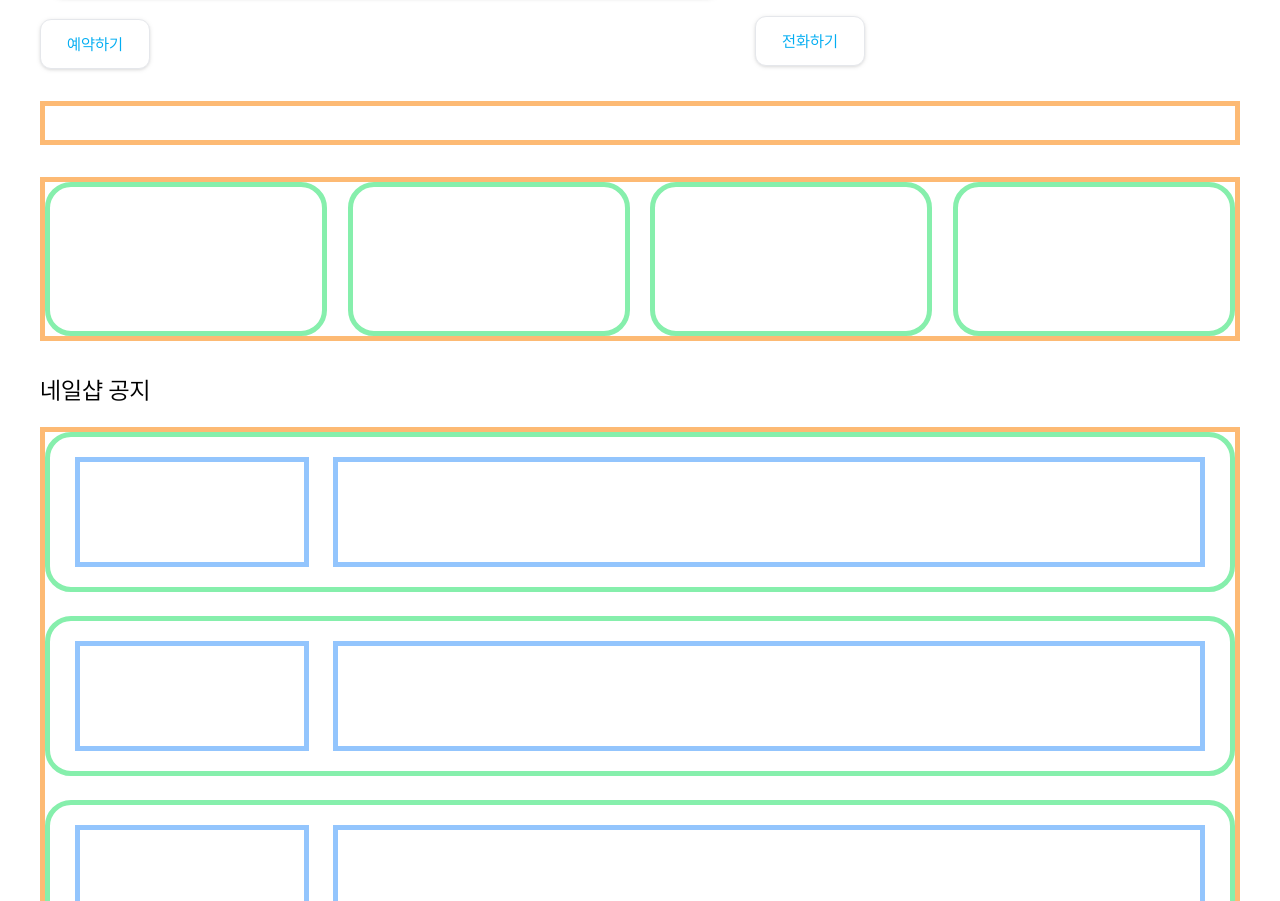
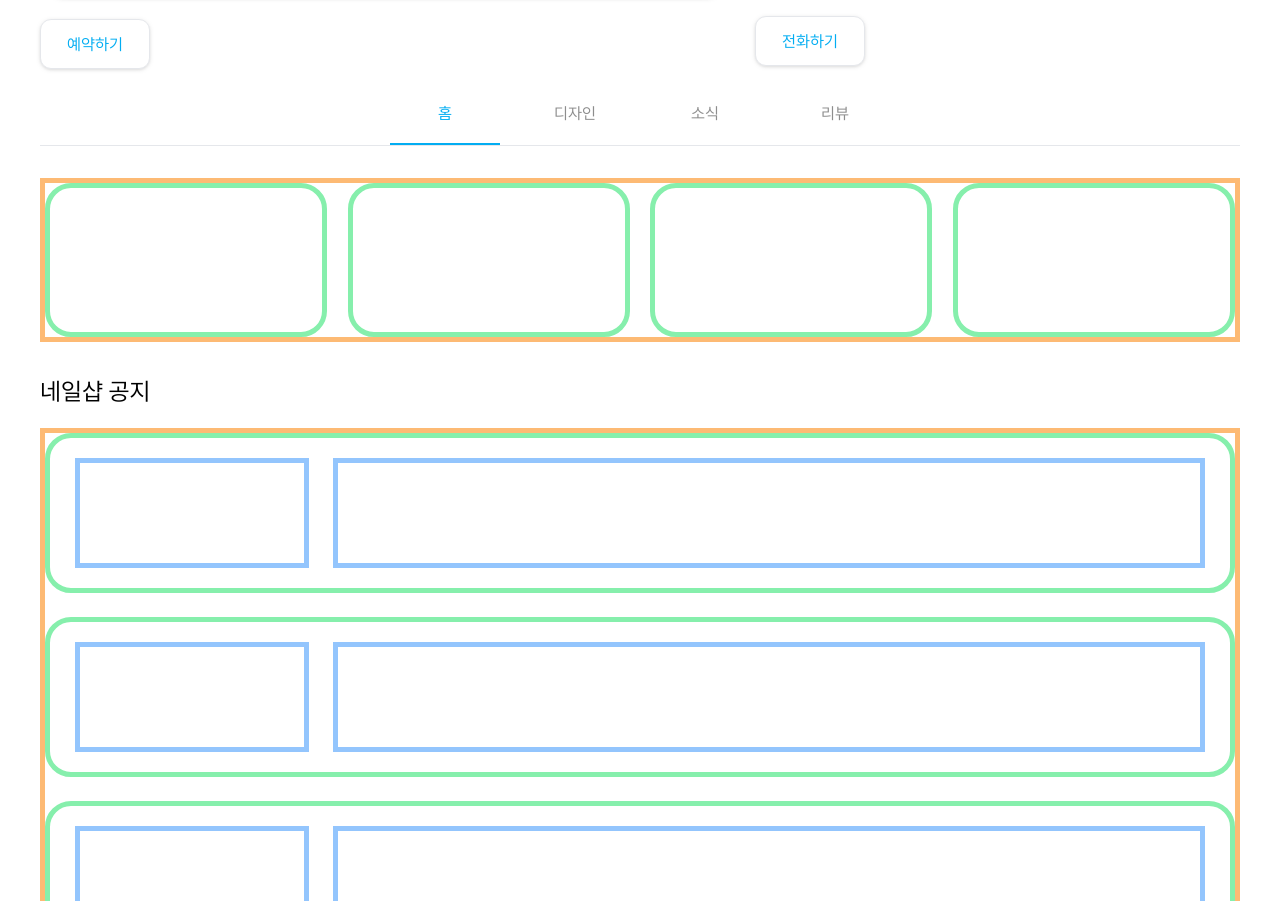
Before and after one commit to mobi-projects/nail-case-client, a Next.js app: page /shop/1 in a window 1280 px wide. Shown: the part 895-1796 px from the top of the page. Built offline with nearby package versions, Linux system fonts and the light colour scheme.

Commit message:
🎨 customer/shop/03 publishing
* issue: [NAILCASE-199](https://nailcase.atlassian.net/browse/NAILCASE-199)
sub-issues:
  - [NAILCASE-201](https://nailcase.atlassian.net/browse/NAILCASE-201)

```diff
--- a/src/app/(customer)/shop/[shopId]/page.tsx
+++ b/src/app/(customer)/shop/[shopId]/page.tsx
@@ -1,6 +1,6 @@
 import Customer_Shop_01 from "@/component/custom/customer/shop/01"
 import ReservationSchedule from "@/component/custom/customer/shop/02"
-import { Customer_Shop_03 } from "@/component/custom/customer/shop/03"
+import CustomerNaviBar from "@/component/custom/customer/shop/03"
 import Customer_Shop_04 from "@/component/custom/customer/shop/04"
 import Customer_Shop_05 from "@/component/custom/customer/shop/05"
 
@@ -19,7 +19,7 @@ export default function CustomerShop({ params }: CustomerShopPT) {
 					<p className="text-Title02">예약 일시</p>
 					<ReservationSchedule />
 				</div>
-				<Customer_Shop_03 />
+				<CustomerNaviBar />
 				<Customer_Shop_04 />
 				<div className="flex w-full flex-col gap-[20px]">
 					<p className="text-Title02">네일샵 공지</p>
--- a/src/component/custom/customer/shop/03/index.tsx
+++ b/src/component/custom/customer/shop/03/index.tsx
@@ -1,5 +1,23 @@
-export function Customer_Shop_03() {
+"use client"
+import NTToolbar from "@/component/common/atom/nt-toolbar"
+import { useToolbar } from "@/hook/use-component"
+
+export default function CustomerNaviBar() {
+	const { hadleSelected, isSelected, toolbarArr } = useToolbar([
+		"홈",
+		"디자인",
+		"소식",
+		"리뷰",
+	])
 	return (
-		<div className="flex h-[44px] w-full items-center justify-center border-[5px] border-orange-300" />
+		<div className="flex h-fit w-full flex-col items-center justify-center">
+			<NTToolbar
+				arr={toolbarArr}
+				isSelected={hadleSelected}
+				selected={isSelected}
+				position="bottom"
+			/>
+			<hr className="w-full" />
+		</div>
 	)
 }
```
